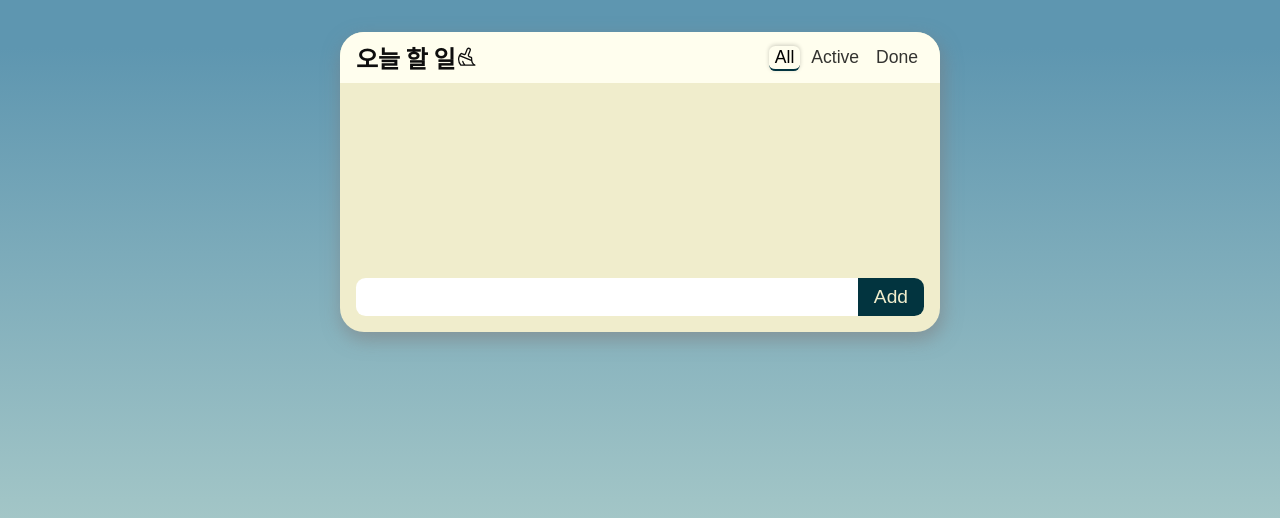
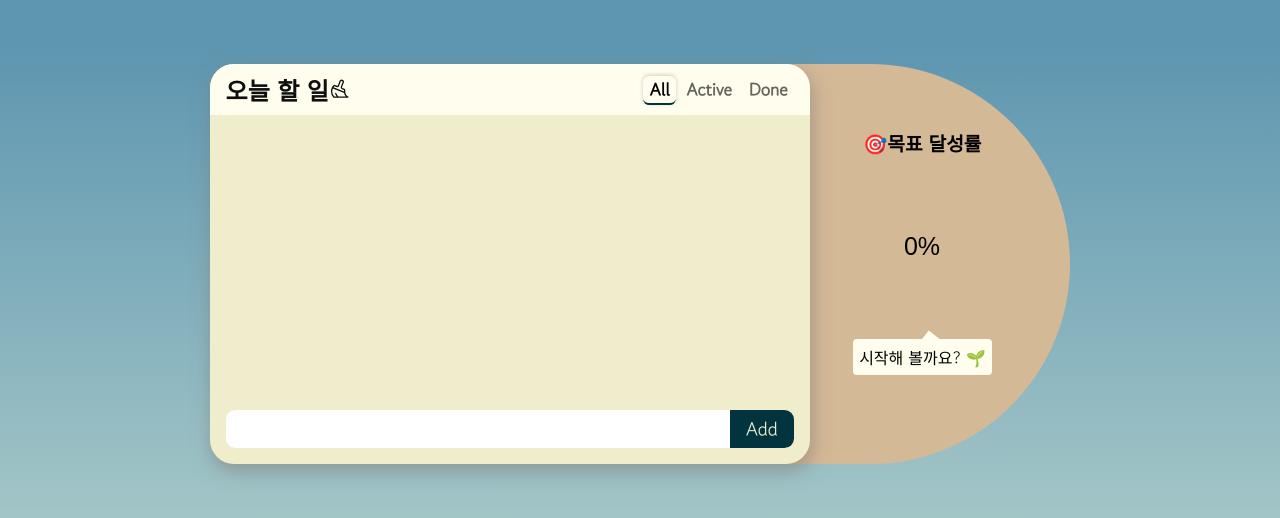
Before and after one commit to standjeong/ToDoMate, a React (Create React App) app: page / in a window 1280 px wide. Shown: the top 518 px of the page. Built offline with nearby package versions, Linux system fonts and the light colour scheme.

Commit message:
style: update overall styling

```diff
--- a/public/index.html
+++ b/public/index.html
@@ -24,6 +24,13 @@
       work correctly both with client-side routing and a non-root public URL.
       Learn how to configure a non-root public URL by running `npm run build`.
     -->
+    <!-- font-->
+    <link rel="preconnect" href="https://fonts.googleapis.com" />
+    <link rel="preconnect" href="https://fonts.gstatic.com" crossorigin />
+    <link
+      href="https://fonts.googleapis.com/css2?family=Gowun+Dodum&display=swap"
+      rel="stylesheet"
+    />
     <title>React App</title>
   </head>
   <body>
--- a/src/App.js
+++ b/src/App.js
@@ -1,10 +1,14 @@
 import { DailyTodoProvider } from './context/DailyTodoContext';
 import TodayPlanner from './components/today/TodayPlanner';
+import CompletionRateChart from './components/today/CompletionRateChart';
 
 function App() {
   return (
     <DailyTodoProvider>
-      <TodayPlanner />
+      <section className='daily_section'>
+        <TodayPlanner />
+        <CompletionRateChart />
+      </section>
     </DailyTodoProvider>
   );
 }
--- a/src/components/today/CompletionRateChart.jsx
+++ b/src/components/today/CompletionRateChart.jsx
@@ -21,7 +21,7 @@ export default function CompletionRateChart() {
     labels: ['완료', '남은 작업'],
     datasets: [
       {
-        label: '작업 개수',
+        label: '개수',
         data: [completedTasks, incompleteTasks],
         backgroundColor: ['#AA3C3C', '#F9FDF4'],
         hoverOffset: 5,
@@ -43,7 +43,7 @@ export default function CompletionRateChart() {
       const centerY = chart.getDatasetMeta(0).data[0].y;
 
       ctx.save();
-      ctx.font = 'bold 20px sans-serif';
+      ctx.font = '500 25px sans-serif';
       ctx.fillStyle = 'balck';
       ctx.textAlign = 'center';
       ctx.textBaseline = 'middle';
--- /dev/null
+++ b/src/components/today/CompletionRateChart.module.css
@@ -0,0 +1,40 @@
+.container {
+  width: 200px;
+  display: flex;
+  flex-direction: column;
+  align-items: center;
+  justify-content: center;
+  box-sizing: content-box;
+  padding-right: 3rem;
+  margin-bottom: 1.5rem;
+  -webkit-user-select: none;
+  -moz-user-select: none;
+  -ms-user-select: none;
+  user-select: none;
+}
+.chart {
+  width: 100%;
+  margin: 1rem 0;
+}
+.title {
+  font-size: 1.2rem;
+}
+.message {
+  font-size: 1rem;
+  background-color: var(--color-primary-variant);
+  padding: 0.4rem;
+  border-radius: 4px;
+  position: relative;
+}
+.message:before {
+  content: '';
+  position: absolute;
+  bottom: 0;
+  left: 50%;
+  border: 20px solid transparent;
+  border-top: 0;
+  border-right: 0;
+  border-bottom: 15px solid var(--color-primary-variant);
+  transform: rotate(218deg);
+  margin-bottom: 25px;
+}
--- a/src/components/today/Header.module.css
+++ b/src/components/today/Header.module.css
@@ -8,7 +8,7 @@
 }
 .titleBox {
   display: flex;
-  align-items: center;
+  align-items: baseline;
 }
 .h1 {
   font-size: 1.5rem;
@@ -28,7 +28,8 @@
 .buttonFilter {
   cursor: pointer;
   font-size: 1.1rem;
-  opacity: 0.8;
+  font-weight: bold;
+  opacity: 0.6;
   text-transform: capitalize;
   border-bottom: 2px solid transparent;
   position: relative;
--- a/src/components/today/TodayPlanner.jsx
+++ b/src/components/today/TodayPlanner.jsx
@@ -2,6 +2,7 @@ import styles from './TodayPlanner.module.css';
 import { useState } from 'react';
 import Header from './Header';
 import TodoList from './TodoList';
+// import CompletionRateChart from './CompletionRateChart';
 
 const FILTERS = ['all', 'active', 'done'];
 
@@ -12,6 +13,7 @@ export default function TodayPlanner() {
     <section className={styles.container}>
       <Header filtered={filter} filters={FILTERS} onFilterChange={setFilter} />
       <TodoList filtered={filter} />
+      {/* <CompletionRateChart /> */}
     </section>
   );
 }
--- a/src/components/today/TodayPlanner.module.css
+++ b/src/components/today/TodayPlanner.module.css
@@ -1,7 +1,6 @@
 .container {
-  height: 300px;
+  height: 400px;
   width: 600px;
-  margin: 2rem auto;
   background-color: var(--color-primary);
   color: var(--color-text);
   border-radius: 1.5rem;
--- a/src/index.css
+++ b/src/index.css
@@ -1,5 +1,5 @@
 :root {
-  --color-bg: #a09e9e;
+  --color-bg: #d4b996;
   --color-primary: #f0edcc;
   --color-primary-variant: #fffeee;
   --color-accent: #02343f;
@@ -17,7 +17,7 @@ body {
   margin: 0;
   font-family: -apple-system, BlinkMacSystemFont, 'Segoe UI', 'Roboto', 'Oxygen',
     'Ubuntu', 'Cantarell', 'Fira Sans', 'Droid Sans', 'Helvetica Neue',
-    sans-serif;
+    'Gowun Dodum' sans-serif;
   -webkit-font-smoothing: antialiased;
   -moz-osx-font-smoothing: grayscale;
   font-size: 1.2rem;
@@ -33,9 +33,18 @@ body {
 }
 
 #root {
+  font-family: 'Gowun Dodum', sans-serif;
   width: 100%;
   height: 100%;
   overflow: hidden;
+  text-align: center;
+}
+.daily_section {
+  display: inline-flex;
+  margin: 5% auto;
+  gap: 0.8rem;
+  background-color: var(--color-bg);
+  border-radius: 20rem;
 }
 
 code {
@@ -58,6 +67,7 @@ ul {
 }
 
 button {
+  font-family: 'Gowun Dodum', sans-serif;
   background-color: transparent;
   border: none;
 }
```
